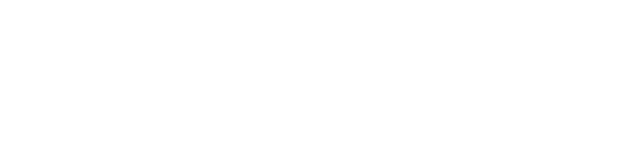
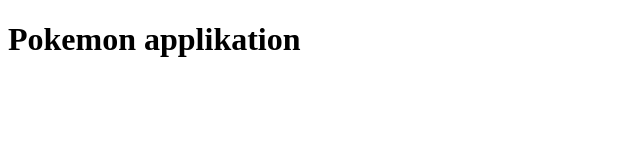
Before and after one commit to CharlesLindberg/pokemonGrupp9, a plain HTML site: page index.html in a window 1280 px wide. Shown: the whole page, without its empty margins (0-640 px from the left). Drawn offline with Linux system fonts and the light colour scheme.

Commit message:
added h1

```diff
--- a/index.html
+++ b/index.html
@@ -7,5 +7,7 @@
     <script src="/script.js" defer></script>
     <title>Git</title>
   </head>
-  <body></body>
+  <body>
+    <h1>Pokemon applikation</h1>
+  </body>
 </html>
```
